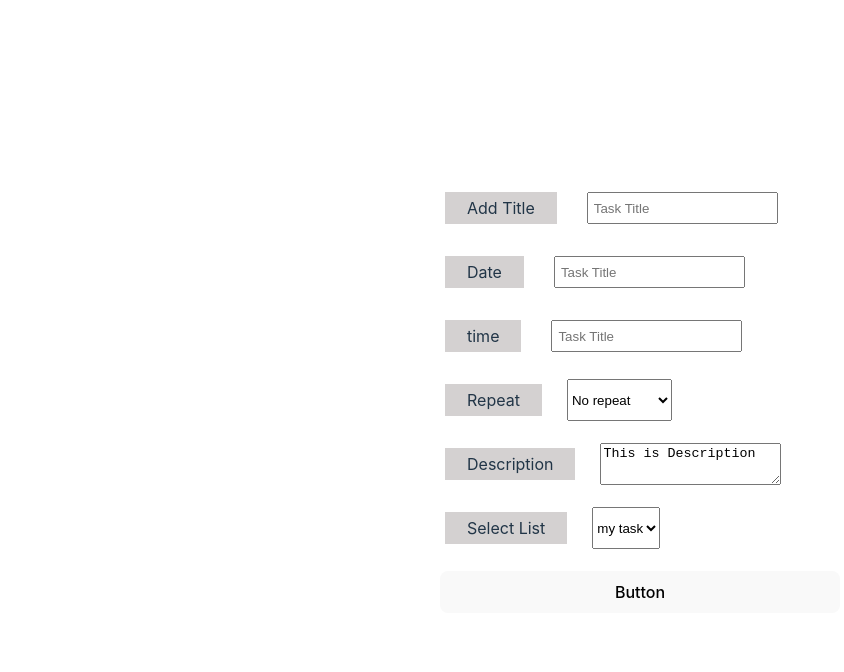
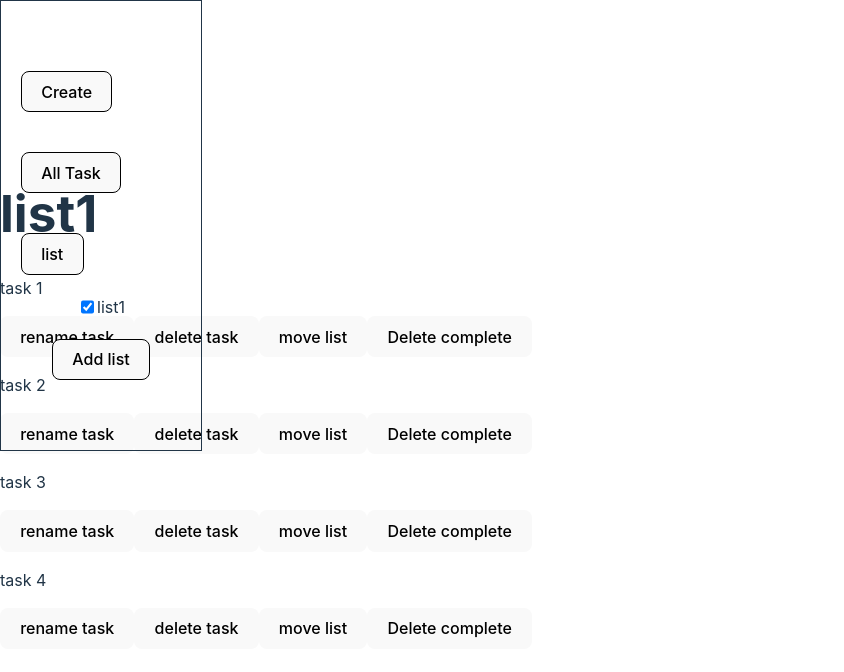
Before and after one commit to Siddharthmarko/Google-Task-Clone, a React (Vite) app: page / in a window 1280 px wide. Shown: the top 672 px of the page, without its empty margins (0-844 px from the left). Built offline with nearby package versions, Linux system fonts and the light colour scheme.

Commit message:
added router

```diff
--- a/src/App.jsx
+++ b/src/App.jsx
@@ -1,20 +1,26 @@
 import React,{ useState } from 'react'
-import './App.css'
 import CreateTask from './component/createTask'
 import SideBar from './component/sidebar'
 import TaskCard from './component/taskCard'
-
-// let obj = [{ name: 'list1', id: 2, checked: true, task: [{ id: 2, repeat: true, time: 432, date: 3423, listName: 'list1', description: 'jflsjfsdlf', Complete: true, }] }];
+import DashsBoard from './component/dashboard'
+import ContextProvider from './component/context/task'
+import { Route, Routes, BrowserRouter as Router } from 'react-router-dom'
 
 function App() {
 
   return (
-    <>
-      {/* <TaskCard/> */}
-      {/* <SideBar/> */}
-      <CreateTask/>
-    </>
-  )
+    <ContextProvider>
+      <Router>
+        <Routes>
+          <Route path="/" element={<SideBar />}>
+            <Route index element={<DashsBoard />} />
+            {/* <Route path="sidebar" element={<SideBar />} />
+            <Route path="create-task" element={<CreateTask />} /> */}
+          </Route>
+        </Routes>
+      </Router>
+    </ContextProvider>
+  );
 }
 
-export default App
+export default App;
--- a/src/component/sidebar.jsx
+++ b/src/component/sidebar.jsx
@@ -1,13 +1,9 @@
 import React, { useState } from "react"
-
-let defaultList = [
-    { listName: 'list 1', checked: true },
-    { listName: 'list 2', checked: true },
-    { listName: 'list 3', checked: true },
-    { listName: 'list 4', checked: true }
-];
+import { useData } from "./context/task";
+import { Outlet } from "react-router-dom";
 
 export default function SideBar(){
+    const {state} = useData();
     const [showList, setShowList] = useState(false);
     const [addList, setAddList]  = useState(false);
     const [listName, setListName] = useState('');
@@ -23,15 +19,16 @@ export default function SideBar(){
         // console.log(e.target.name);
     }
 
-    defaultList = defaultList.map((item) => {
+    let defaultList = state.map((item) => {
             return  (
-                <div>
-                    <input type="checkbox" name={item.listName} checked={item.checked} onChange={handleCheck}  />
-                    <div>{item.listName}</div>
+            <div key = {item.id} >
+                    <input type="checkbox" name={item.name} checked={item.checked} onChange={handleCheck}  />
+                    <div>{item.name}</div>
                 </div>
             )
     })
     return (<>
+    <div className="main" >
             <div className="sidebar">
             <div>
                 <div className="create-btn">
@@ -61,5 +58,9 @@ export default function SideBar(){
                 </div>
             </div>
             </div>
+            <div className="content-area" >
+               <Outlet/>
+            </div>
+        </div>
         </>)
 }
```
